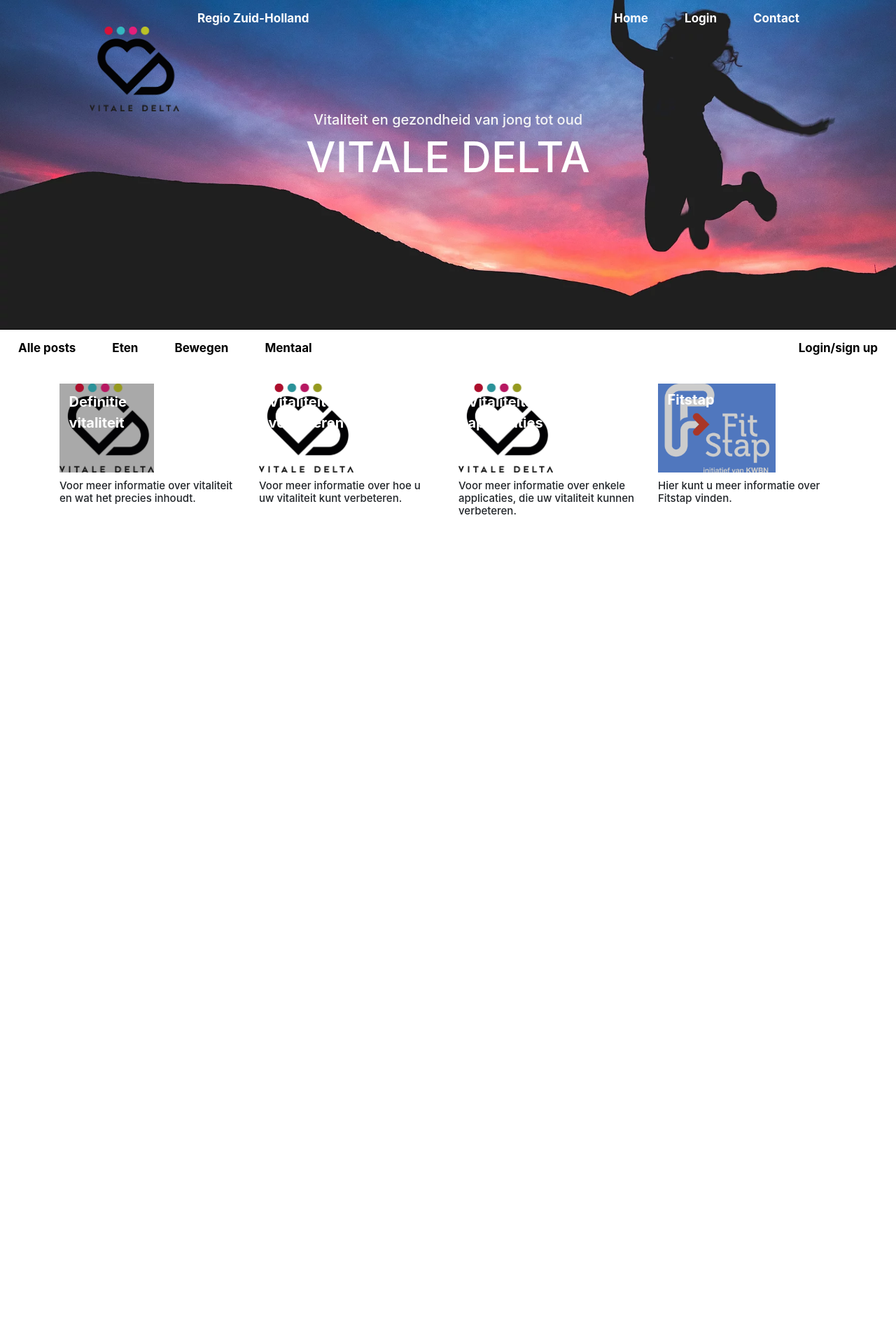
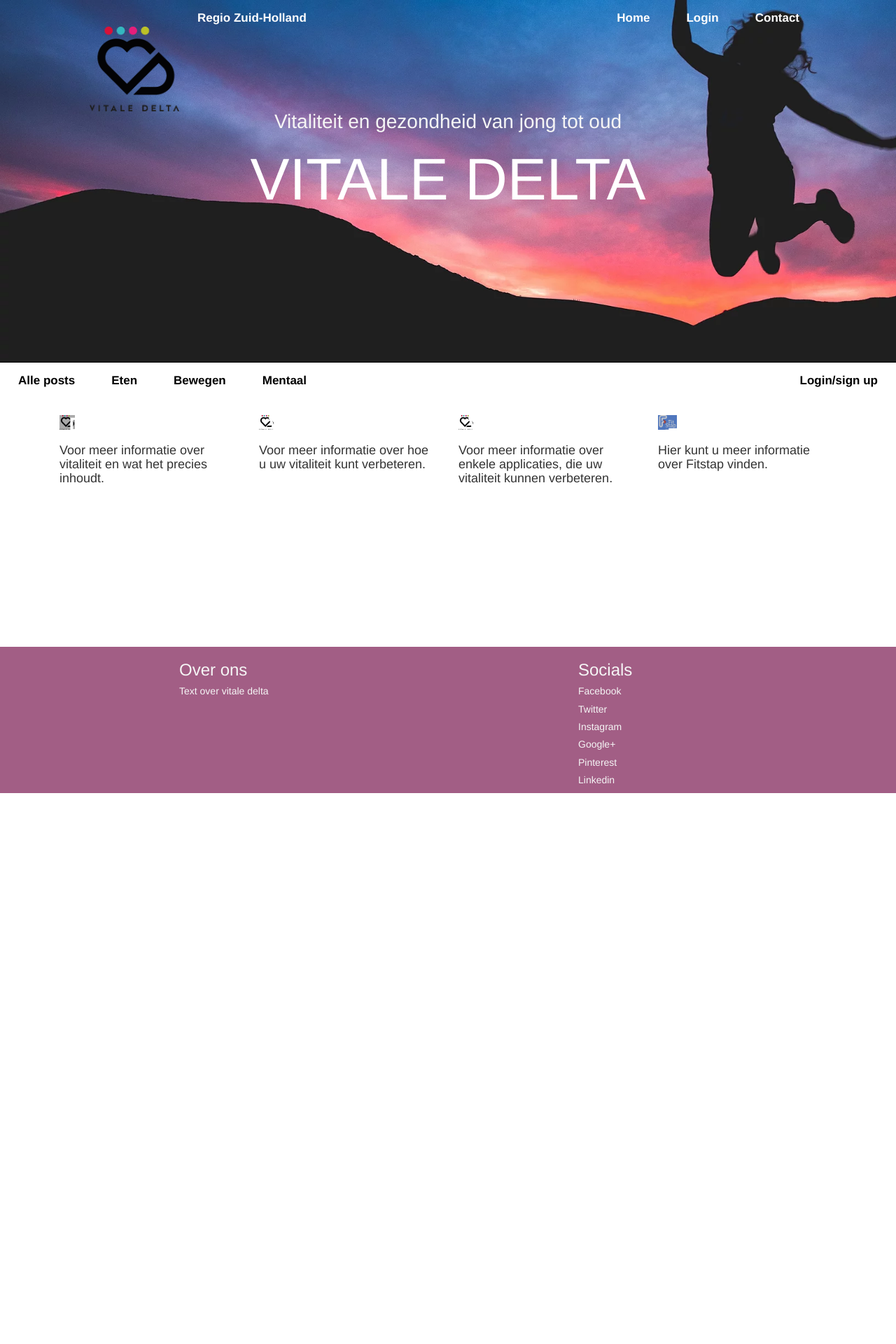
Before and after one commit to LorroWijn/eHealth, a Django app: page /mainpage/ in a window 1280 px wide. Shown: the top 1920 px of the page at 70% size. After the commit the page ends 1133 px from the top, so only its background shows below. Run offline with Django 3.2, Linux system fonts and the light colour scheme; some libraries are stand-ins or nearby versions.

Commit message:
Footer added
Help me danny

```diff
--- a/templates/eHealth/css.html
+++ b/templates/eHealth/css.html
@@ -8,6 +8,7 @@
   margin: 0;
   font-family: Arial, Helvetica, sans-serif;
 }
+
 
 .topnav {
   overflow: hidden;
@@ -167,6 +168,15 @@
   font-size: 1.4em;
 }
 
+.footerdiv{
+  background-color: #a25e85;
+  color: whitesmoke;
+}
+
+.col2{
+  margin-left: 15%;
+}
+
 @media screen and (max-width: 1366px) {
   .functionpicture {
     margin-top: 4%;
@@ -225,6 +235,7 @@
     padding: 4px 6px;
     margin: 0 0px;
   }
+
 }
 
 </style>
--- a/templates/eHealth/footer.html
+++ b/templates/eHealth/footer.html
@@ -0,0 +1,35 @@
+<!doctype html>
+
+{% include 'ehealth/css.html' %}
+
+<html lang="en">
+
+<div class="footerdiv">
+    <div class="container">
+        <div class="row">
+            <div class="col col2">
+                <h3>Over ons</h3>
+                <h5>Text over vitale delta</h5>
+            </div>
+            <div class="col col2">
+                <h3>Socials</h3>
+                <h5>Facebook</h5>
+                <h5>Twitter</h5>
+                <h5>Instagram</h5>
+                <h5>Google+</h5>
+                <h5>Pinterest</h5>
+                <h5>Linkedin</h5>
+            </div>
+        </div>
+    </div>
+</div>
+
+</html>
+
+<link rel="stylesheet" href="https://cdnjs.cloudflare.com/ajax/libs/normalize/5.0.0/normalize.min.css">
+
+<link rel='stylesheet' href='https://cdnjs.cloudflare.com/ajax/libs/twitter-bootstrap/3.3.7/css/bootstrap.min.css'>
+
+<script src='https://cdnjs.cloudflare.com/ajax/libs/twitter-bootstrap/3.3.7/js/bootstrap.min.js'></script>
+
+<script src='https://cdnjs.cloudflare.com/ajax/libs/jquery/3.1.0/jquery.min.js'></script>
--- a/templates/mainpage/mainpage_index.html
+++ b/templates/mainpage/mainpage_index.html
@@ -28,26 +28,26 @@
     </div>
     <div class="container">
         <div class="row">
-            <div class="col-3 mainpagecolumn">
-                <img class="functionpicture" style="background-color: lightgrey;" src="{% static "images\eHealth\Vitale_Delta.png" %}"
+            <div class="col-xs-3">
+                <img class="img-fluid functionpicture" style="background-color: lightgrey;" src="{% static "images\eHealth\Vitale_Delta.png" %}"
                     alt="Kan afbeelding niet vinden">
                 <a class="functionpicturetext" href="/vitaliteit">Definitie vitaliteit</a>
                 <h4 class="functiondescription">Voor meer informatie over vitaliteit en wat het precies inhoudt.</h4>
             </div>
-            <div class="col-3 mainpagecolumn">
-                <img class="functionpicture" src="{% static "images\eHealth\Vitale_Delta.png" %}"
+            <div class="col-xs-3">
+                <img class="img-fluid functionpicture" src="{% static "images\eHealth\Vitale_Delta.png" %}"
                     alt="Kan afbeelding niet vinden">
                 <a class="functionpicturetext" href="/vitaliteit/verbetering">Vitaliteit verbeteren</a>
                 <h4 class="functiondescription">Voor meer informatie over hoe u uw vitaliteit kunt verbeteren.</h4>
             </div>
-            <div class="col-3 mainpagecolumn">
-                <img class="functionpicture" src="{% static "images\eHealth\Vitale_Delta.png" %}"
+            <div class="col-xs-3">
+                <img class="img-fluid functionpicture" src="{% static "images\eHealth\Vitale_Delta.png" %}"
                     alt="Kan afbeelding niet vinden">
                 <a class="functionpicturetext" href="/vitaliteit/applicaties">Vitaliteits applicaties</a>
                 <h4 class="functiondescription">Voor meer informatie over enkele applicaties, die uw vitaliteit kunnen verbeteren.</h4>
             </div>
-            <div class="col-3 mainpagecolumn">
-                <img class="functionpicture" style="background-color: cornflowerblue;" src="{% static "images\eHealth\logo-fitstap.png" %}"
+            <div class="col-xs-3">
+                <img class="img-fluid functionpicture" style="background-color: cornflowerblue;" src="{% static "images\eHealth\logo-fitstap.png" %}"
                     alt="Kan afbeelding niet vinden">
                 <h1 class="functionpicturetext">Fitstap</h1>
                 <h4 class="functiondescription">Hier kunt u meer informatie over Fitstap vinden.</h4>
@@ -68,4 +68,6 @@
             crossorigin="anonymous"></script>
 </body>
 
+{% include '../eHealth/footer.html' %}
+
 </html>
```
